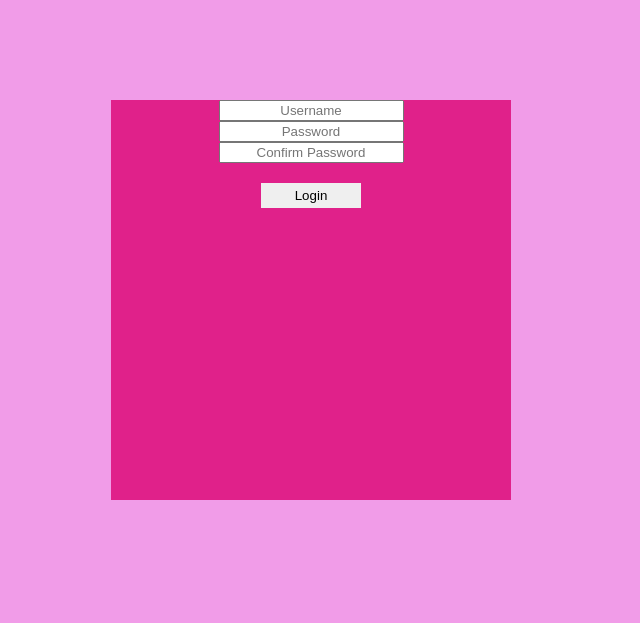
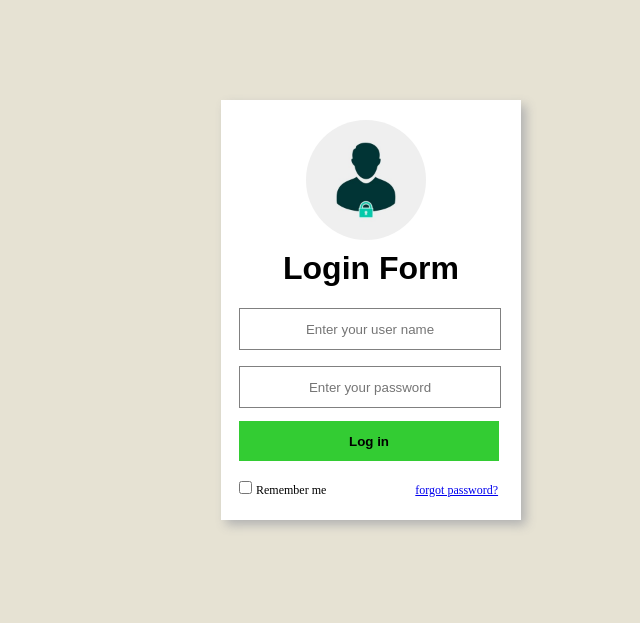
Before and after one commit to Devanshee-sri/Create, a plain HTML site: page login.html in a window 1280 px wide. Shown: the whole page, without its empty margins (329-969 px from the left). Drawn offline with Linux system fonts and the light colour scheme.

Commit message:
adding img in login

```diff
--- a/login.html
+++ b/login.html
@@ -1,78 +1,39 @@
-<html>
+<!DOCTYPE html>
+<html lang="en">
 <head>
-<style>
-
-body{
-background-color:rgb(228 58 210 / 50%);
-}
-#mydiv {
-  width: 400px;
-  height: 400px;
-  background: rgb(211, 33, 131);
-  animation: mymove 5s infinite;
-}
-
-@keyframes mymove {
-  from {background-color: rgb(224, 33, 138);}
-  to {background-color: rgb(212, 200, 92);}
-}
-.container{
-margin:auto;
-height:400px;
-width:400px;
-background-color:rgba(0,0,0,0.5);
-text-align:center;
-margin-top:100px;
-}
-
-
-input[type="text"] input[type="password"]{
-margin-top:20px;
-border:none;
-outline:none;
-background:transparent;
-border-bottom:1px solid white;
-color:white;
-}
-
-#btn{
-outline:none;
-border:none;
-margin-top:20px;
-width:100px;
-height:25px;
-cursor:pointer;
-}
-
-#btn:hover{
-background-color:#009688;
-}
-
-::placeholder{
-text-align:center;
-}
-
-</style>
+    <meta charset="UTF-8">
+    <meta name="viewport" content="width=device-width, initial-scale=1.0">
+    <meta http-equiv="X-UA-Compatible" content="ie=edge">
+    <link rel="stylesheet" href="main.css">
+    <link href="https://fonts.googleapis.com/css?family=Dosis|Source+Code+Pro&display=swap" rel="stylesheet">
+    <title>Login Form </title>
 </head>
 <body>
-
-<div class="container" id="mydiv"/>
-
-<div>
-<input type="text" placeholder="Username"/>
-</div>
-
-<div>
-<input type="password" placeholder="Password"/>
-</div>
-
-<div>
-<input type="password" placeholder="Confirm Password"/>
-</div>
-
-<div>
-<button id="btn">Login</button>
-</div>
-</div>
+    <div class="main">
+        <div class="dp">
+            <img src="login.jpg">
+        </div>
+        <div class="heading">
+            <h1>Login Form </h1>
+        </div>
+        <div class="info">
+            <div class="user">
+                <input type="text" placeholder="Enter your user name">
+            </div>
+            <div class="password">
+                <input type="text" placeholder="Enter your password">
+            </div>
+            <div class="logIn">
+                <button class="log_button">
+                   <b>Log in</b>
+                </button>
+            </div>
+        </div>
+        <div class="remember">
+            <input type="checkbox" id="remember" name="remember me">
+            <label for="scales">Remember me</label>
+            <a href="#">forgot password?</a>
+          </div>
+    </div>
 </body>
 </html>
--- /dev/null
+++ b/main.css
@@ -0,0 +1,74 @@
+*{
+    margin: 0;
+    padding: 0;
+}
+body{
+    background-color: #e6e2d3;
+}
+.main{
+    height: 420px;
+    width: 300px;
+    background-color:white;
+    box-shadow: 5px 5px 10px #b2b2b2;
+    margin: 100px 550px;
+}
+.dp{
+    height: 150px;
+    width:300px;
+}
+.dp img{
+    width: 120px;
+    height: 120px;
+    border-radius: 60px;
+    margin: 20px 85px;
+}
+.heading{
+    height: 50px;
+    width: 300px;
+
+}
+.heading h1{
+    text-align: center;
+    color: black;
+    font-family: Arial, Helvetica, sans-serif;
+
+}
+.user .password{
+    height: 50px;
+}
+.info input{
+    height: 40px;
+    width: 260px;
+    margin: 8px 18px;
+    background-color: transparent;
+    border: 1px solid gray;
+    text-align: center;
+    outline: none;
+
+}
+.logIn{
+    height: 50px;
+    width: 300px;
+}
+.logIn button{
+    height: 40px;
+    width: 260px;
+    margin: 5px 18px;
+    background-color:#33cc33;
+    border: 1px solid #33cc33;
+    cursor: pointer;
+}
+button:on click{
+    border: none;
+}
+.remember input{
+    margin-left: 18px;
+    margin-top: 15px;
+}
+label{
+    font-size: 12px;
+}
+.remember a{
+    margin-left: 85px;
+    font-size: 12px;
+}
```
Also changed, not shown: login.jpg (added).
